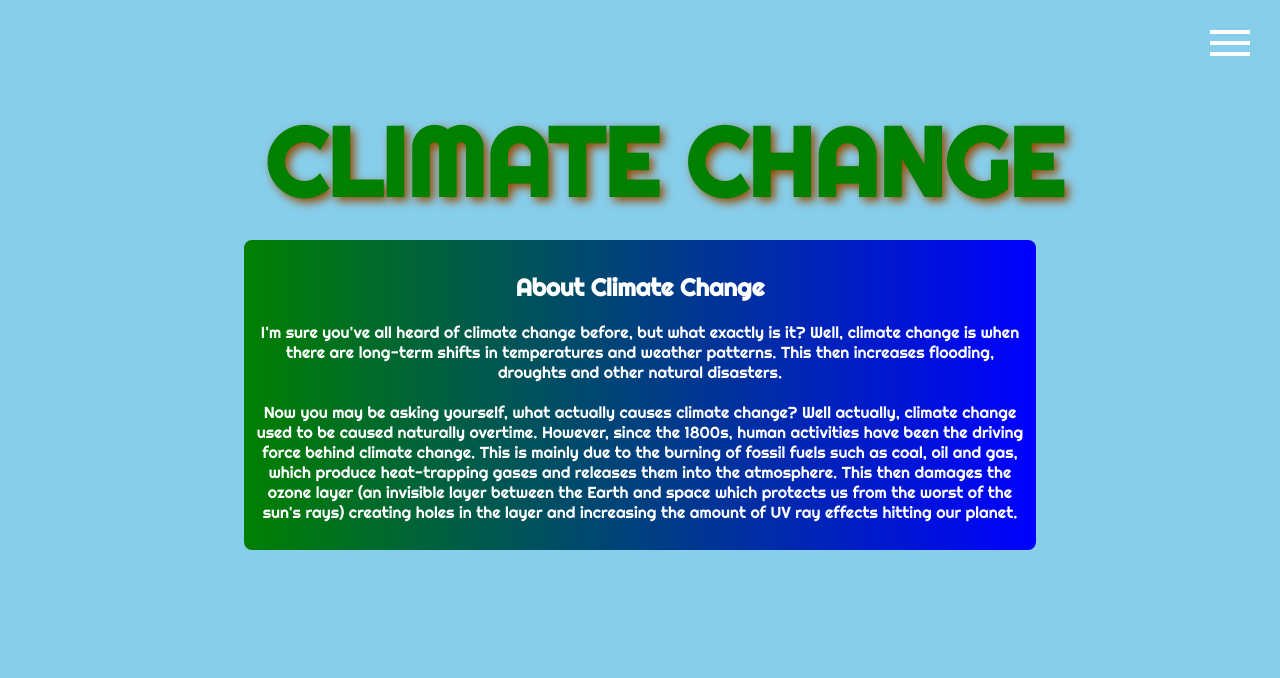
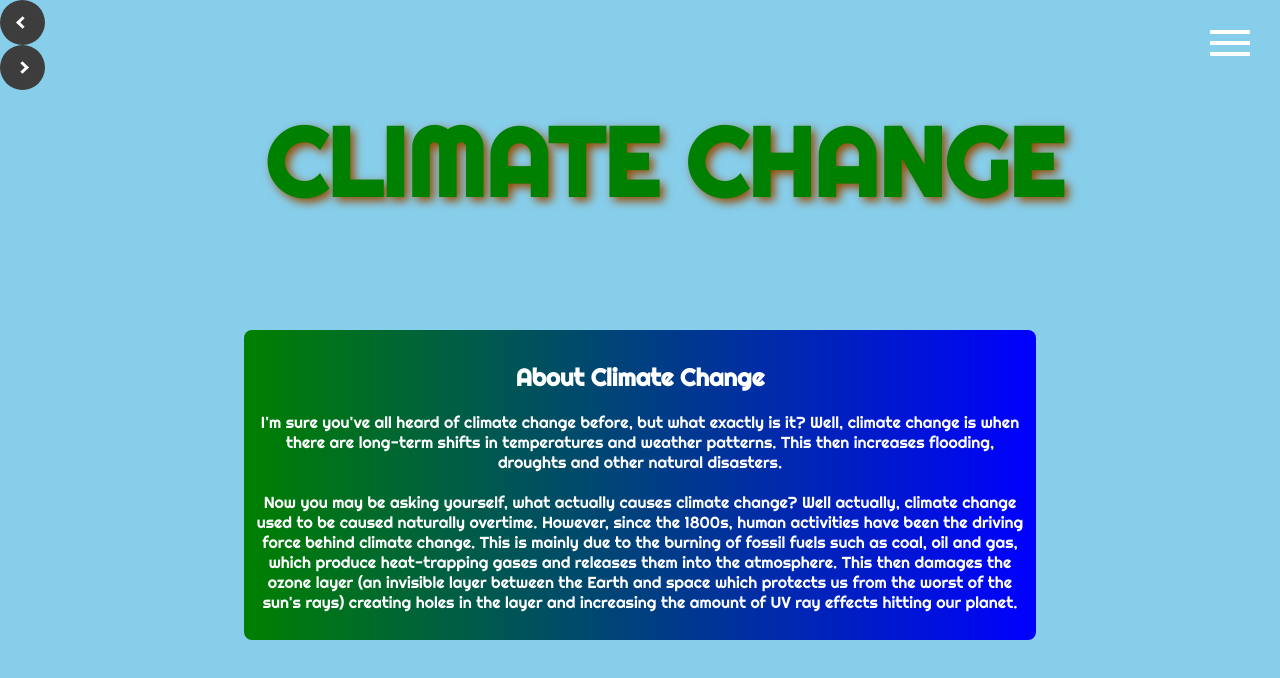
Before and after one commit to 19062hm/2DigtecAssessment, a plain HTML site: page about.html in a window 1280 px wide. Drawn offline with Linux system fonts and the light colour scheme; a web font is replaced by a local one.

Commit message:
Adding previous and next buttons on about.html page

```diff
--- a/about.html
+++ b/about.html
@@ -49,6 +49,14 @@
     </div>
   </div>
 
+  <button class="arrow_toggle_one">
+    <span class="arrow_previous"></span>
+  </button>
+
+  <button class="arrow_toggle_two">
+    <span class="arrow_next"></span>
+  </button>
+
   <section>
     <h2>About Climate Change</h2>
     <p>I'm sure you've all heard of climate change before, but what exactly is it? Well, climate change is when there are long-term shifts in temperatures and weather patterns. This then increases flooding, droughts and other natural disasters. <br></br> Now you may be asking yourself, what actually causes climate change? Well actually, climate change used to be caused naturally overtime. However, since the 1800s, human activities have been the driving force behind climate change. This is mainly due to the burning of fossil fuels such as coal, oil and gas, which produce heat-trapping gases and releases them into the atmosphere. This then damages the ozone layer (an invisible layer between the Earth and space which protects us from the worst of the sun's rays) creating holes in the layer and increasing the amount of UV ray effects hitting our planet.</p>
--- a/style.css
+++ b/style.css
@@ -159,6 +159,54 @@ section ul li a:hover {
   margin: 0 auto;
 }
 
+.arrow_toggle_one {
+  display: block;
+  position: relative; top: 100px;
+  background-color: #3d3d3d;
+  width: 45px;
+  height: 45px;
+  border-radius: 50%;
+  border: none;
+  top: -100%;
+}
+
+.arrow_toggle_two {
+  display: block;
+  position: relative;
+  background-color: #3d3d3d;
+  width: 45px;
+  height: 45px;
+  border-radius: 50%;
+  border: none;
+}
+
+.arrow_toggle_one:hover, .arrow_toggle_two:hover {
+  width: 50px;
+  height: 50px;
+  transition: 0.1s ease-in-out;
+}
+
+.arrow_previous {
+  border: solid white;
+  border-width: 0 3px 3px 0;
+  display: inline-block;
+  padding: 3px;
+  transform: rotate(135deg);
+}
+
+.arrow_next {
+  border: solid white;
+  border-width: 0 3px 3px 0;
+  display: inline-block;
+  padding: 3px;
+  transform: rotate(-45deg);
+}
+
+.arrow_toggle_one:hover .arrow_previous, .arrow_toggle_two:hover .arrow_next {
+  padding: 5px;
+  transition: 0.1s ease-in-out;
+}
+
 @media only screen and (max-width: 1360px) {
 
 .banner {
```
